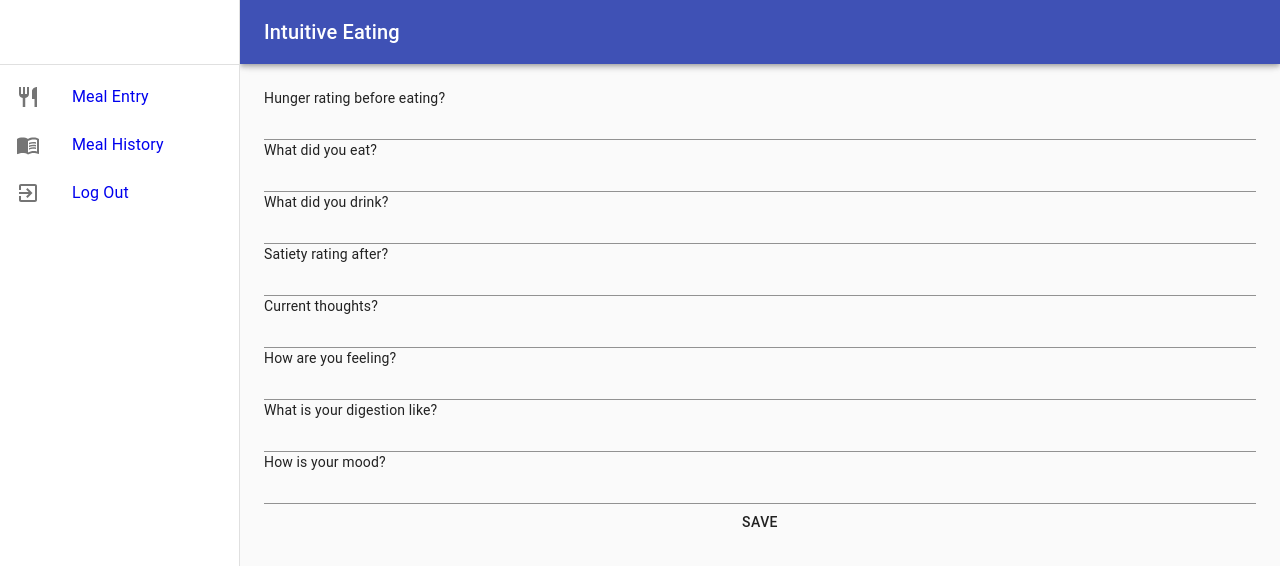
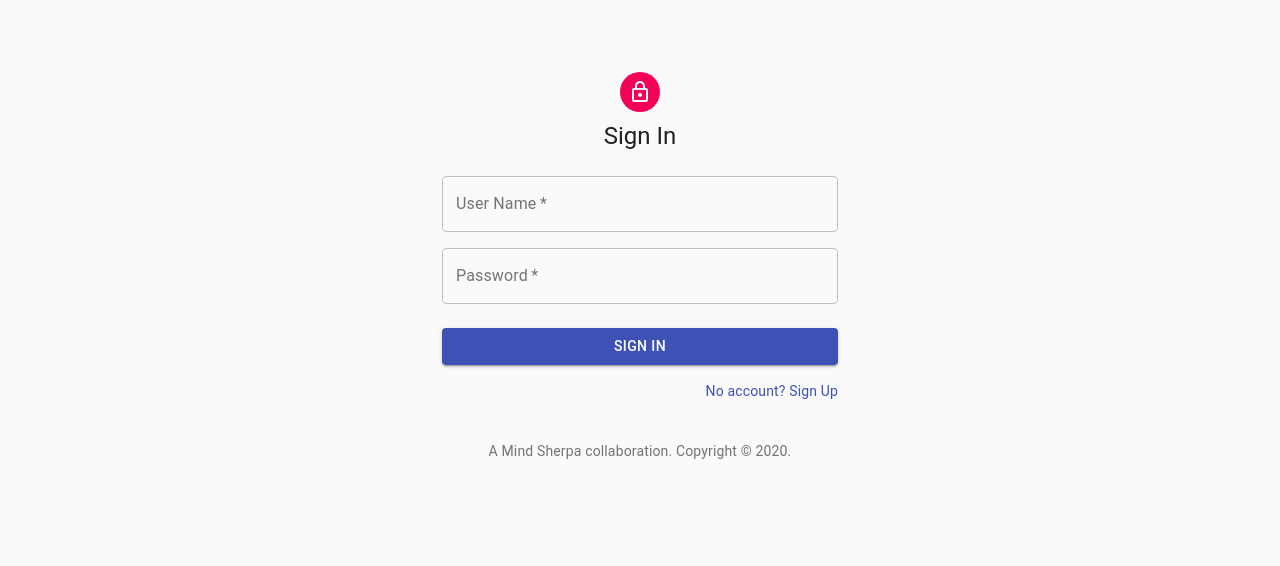
Before and after one commit to liester/intuitive-eating-pwa, a React (Create React App) app: page /meal-entry in a window 1280 px wide. Shown: the top 566 px of the page. Built offline with nearby package versions, Linux system fonts and the light colour scheme.

Commit message:
Log Out, Sign In, Signup flow

```diff
--- a/src/App.js
+++ b/src/App.js
@@ -1,15 +1,27 @@
-import React from 'react'
+import React, {useEffect, useState} from 'react'
 import {BrowserRouter as Router, Switch, Route} from "react-router-dom";
 import Home from "./Home";
 import MealHistory from "./MealHistory";
 import MealEntry from "./MealEntry";
 import SignUp from "./SignUp";
 import ResponsiveDrawer from "./ResponsiveDrawer";
+import LogOut from "./LogOut";
 
 export default function App(){
+    const [user, setUser] = useState(null)
+
+    useEffect(()=>{
+        const user = JSON.parse(localStorage.getItem('user'));
+        if (user){
+            setUser(user)
+        }else{
+            setUser(null)
+        }
+    }, [])
     return(
         <Router>
-            <ResponsiveDrawer>
+            {user ?
+                <ResponsiveDrawer user={user}>
                     <Switch>
                         <Route exact={true} path="/">
                             <Home/>
@@ -20,11 +32,13 @@ export default function App(){
                         <Route exact={true} path="/meal-entry">
                             <MealEntry/>
                         </Route>
-                    <Route exact={true} path="/signup">
-                        <SignUp/>
+                        <Route exact={true} path="/log-out">
+                            <LogOut setUser={setUser}/>
                         </Route>
                     </Switch>
                 </ResponsiveDrawer>
+                :
+                <SignUp setUser={setUser}/>}
         </Router>
     )
 }
--- /dev/null
+++ b/src/LogOut.js
@@ -0,0 +1,12 @@
+import React, {useEffect} from 'react'
+
+export default function LogOut({setUser}){
+    useEffect(()=>{
+        localStorage.clear('user', null)
+        setUser(null)
+        window.location = '/'
+    }, [])
+    return(
+        <div>Logging Out</div>
+    )
+}
--- a/src/MealEntry.js
+++ b/src/MealEntry.js
@@ -2,7 +2,6 @@ import React from 'react'
 import TextField from "@material-ui/core/TextField";
 import Button from "@material-ui/core/Button";
 import Box from "@material-ui/core/Box";
-import {Grid} from "@material-ui/core";
 
 export default function MealEntry(){
     const handleInputChange = e => {
--- a/src/SignUp.js
+++ b/src/SignUp.js
@@ -44,12 +44,13 @@ const useStyles = makeStyles((theme) => ({
     },
 }));
 
-export default function SignUp() {
+export default function SignUp({setUser}) {
     const classes = useStyles();
 
     const [username, setUsername] = useState("");
     const [password, setPassword] = useState("");
-    const [user, setUser] = useState({});
+
+    const [signInPage, setSignInPage] = useState(true)
 
     const signUp = (e) => {
         e.preventDefault();
@@ -60,10 +61,42 @@ export default function SignUp() {
                 headers: { 'Content-Type': 'application/json'},
                 body: data
             })
-            .then(response => response.json())
+            .then(response => {
+                if(response.ok){
+                    return response.json()
+                }else {
+                    throw Error(`That did not compute`)
+                }
+            })
             .then(resData => {
                 setUser(resData);
-                console.log(user)
+                localStorage.setItem('user', JSON.stringify(resData))
+            })
+            .catch((error) => {
+                console.error('Error:', error);
+            });
+
+    }
+
+    const signIn = (e) => {
+        e.preventDefault();
+        const data = JSON.stringify({username, password});
+        fetch('http://localhost:3001/auth/signin',
+            {
+                method: 'POST',
+                headers: { 'Content-Type': 'application/json'},
+                body: data
+            })
+            .then(response => {
+                if(response.ok){
+                    return response.json()
+                }else {
+                    throw Error('Invalid credentials')
+                }
+            })
+            .then(resData => {
+                setUser(resData);
+                localStorage.setItem('user', JSON.stringify(resData))
             })
             .catch((error) => {
                 console.error('Error:', error);
@@ -74,6 +107,66 @@ export default function SignUp() {
     return (
         <Container component="main" maxWidth="xs">
             <CssBaseline />
+            <div>{JSON.stringify(signIn)}</div>
+            {signInPage?
+                <div className={classes.paper}>
+                    <Avatar className={classes.avatar}>
+                        <LockOutlinedIcon />
+                    </Avatar>
+                    <Typography component="h1" variant="h5">
+                        Sign In
+                    </Typography>
+                    <form className={classes.form} onSubmit={signIn} noValidate>
+                        <Grid container spacing={2}>
+                            <Grid item xs={12}>
+                                <TextField
+                                    variant="outlined"
+                                    required
+                                    fullWidth
+                                    id="email"
+                                    label="User Name"
+                                    name="email"
+                                    value={username}
+                                    onChange={e => setUsername(e.target.value)}
+                                    autoComplete="email"
+                                />
+                            </Grid>
+                            <Grid item xs={12}>
+                                <TextField
+                                    variant="outlined"
+                                    required
+                                    fullWidth
+                                    name="password"
+                                    value={password}
+                                    onChange={e => setPassword(e.target.value)}
+                                    label="Password"
+                                    type="password"
+                                    id="password"
+                                    autoComplete="current-password"
+                                />
+                            </Grid>
+                        </Grid>
+                        <Button
+                            type="submit"
+                            fullWidth
+                            variant="contained"
+                            color="primary"
+                            className={classes.submit}
+                        >
+                            Sign In
+                        </Button>
+                        <Grid container justify="flex-end">
+                            <Grid item>
+                                <Link href="#" variant="body2" onClick={()=> {
+                                    setSignInPage(false)
+                                }}>
+                                   No account? Sign Up
+                                </Link>
+                            </Grid>
+                        </Grid>
+                    </form>
+                </div>
+                :
                 <div className={classes.paper}>
                     <Avatar className={classes.avatar}>
                         <LockOutlinedIcon />
@@ -145,13 +238,13 @@ export default function SignUp() {
                         </Button>
                         <Grid container justify="flex-end">
                             <Grid item>
-                            <Link href="#" variant="body2">
+                                <Link href="#" variant="body2" onClick={()=> setSignInPage(true)}>
                                     Already have an account? Sign in
                                 </Link>
                             </Grid>
                         </Grid>
                     </form>
-            </div>
+                </div>}
             <Box mt={5}>
                 <Copyright />
             </Box>
--- a/src/index.js
+++ b/src/index.js
@@ -1,17 +1,14 @@
-import React from 'react';
+import React, {useState} from 'react';
 import ReactDOM from 'react-dom';
 import './index.css';
 import * as serviceWorker from './serviceWorker';
 
 import './base-style.css'
-import SignUp from "./SignUp";
 import App from "./App";
-
-const user = {}
 
 ReactDOM.render(
     <React.StrictMode>
-        {user?<App/>:<SignUp/> }
+        <App/>
     </React.StrictMode>,
     document.getElementById('root')
 );
```
Lines whose indentation alone changed are shown as unchanged.
